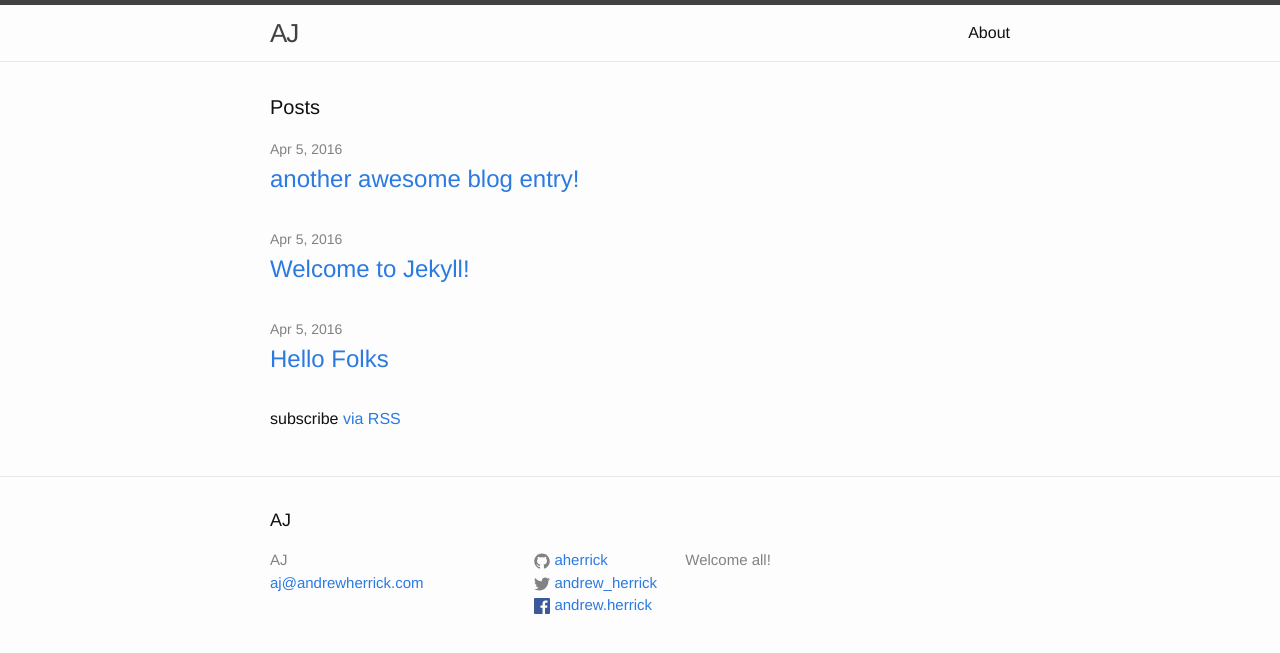
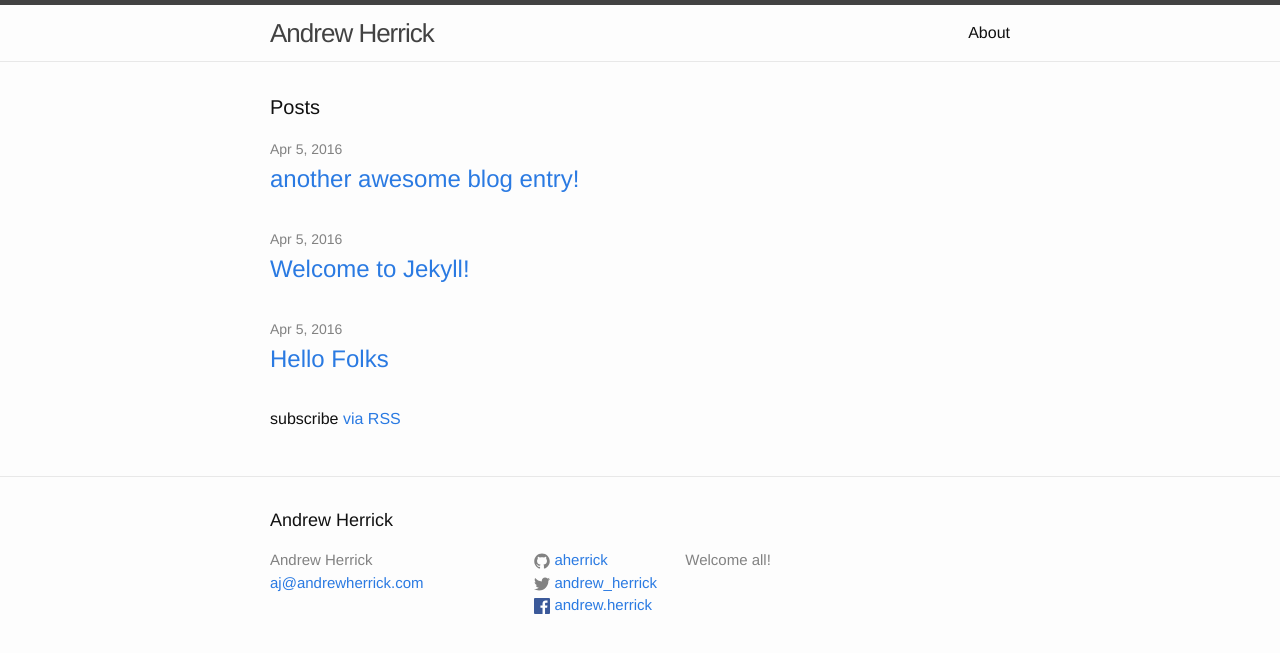
Before and after one commit to aherrick/aherrick.github.io, a Jekyll site: the page built from index.html, in a window 1280 px wide. Shown: the top 653 px of the page. Built offline with Jekyll 4.4.1, drawn with Linux system fonts in a browser that asks for light colours.

Commit message:
name update

```diff
--- a/_config.yml
+++ b/_config.yml
@@ -6,7 +6,7 @@
 # 'jekyll serve'. If you change this file, please restart the server process.
 
 # Site settings
-title: AJ
+title: Andrew Herrick
 email: aj@andrewherrick.com
 description: > # this means to ignore newlines until "baseurl:"
   Welcome all!
```
